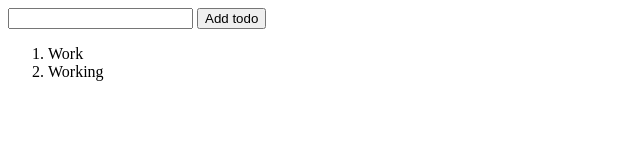
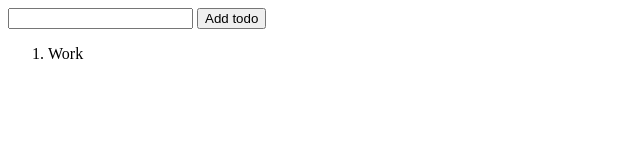
Before and after one commit to acciojob/To-do-List-Dhruwvaviya999, a website: page main.html in a window 1280 px wide. Shown: the full height of the page, 0-640 px from the left. Drawn offline with Linux system fonts and the light colour scheme.

Commit message:
created a submission

```diff
--- a/main.html
+++ b/main.html
@@ -13,7 +13,6 @@
     <!-- your javascript must add todos inside the following tag as <li> tags! -->
     <ol id="todoList">
 		<li>Work</li>
-		<li>Working</li>
 	</ol>
 </body>
 </html>
```
